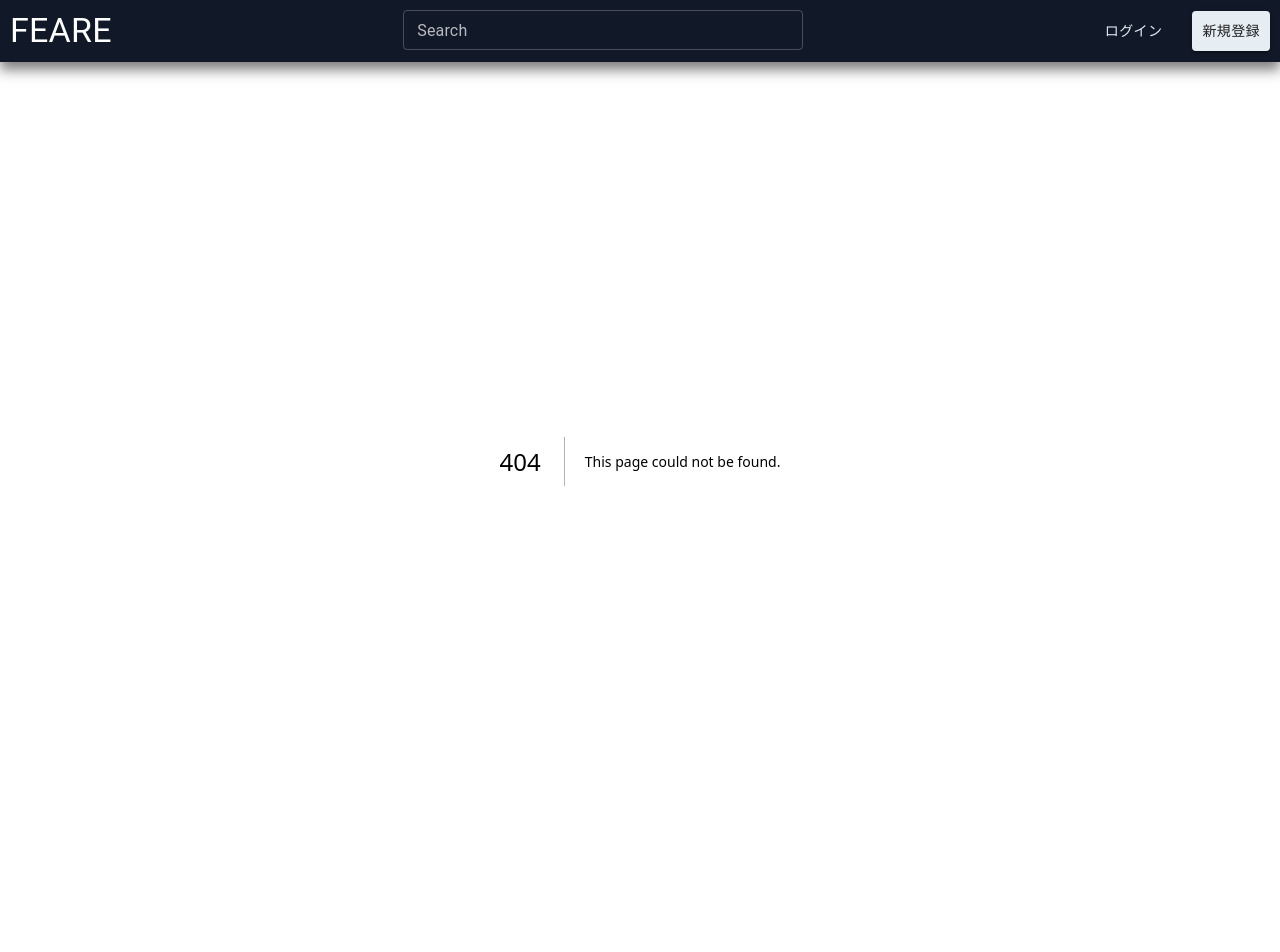
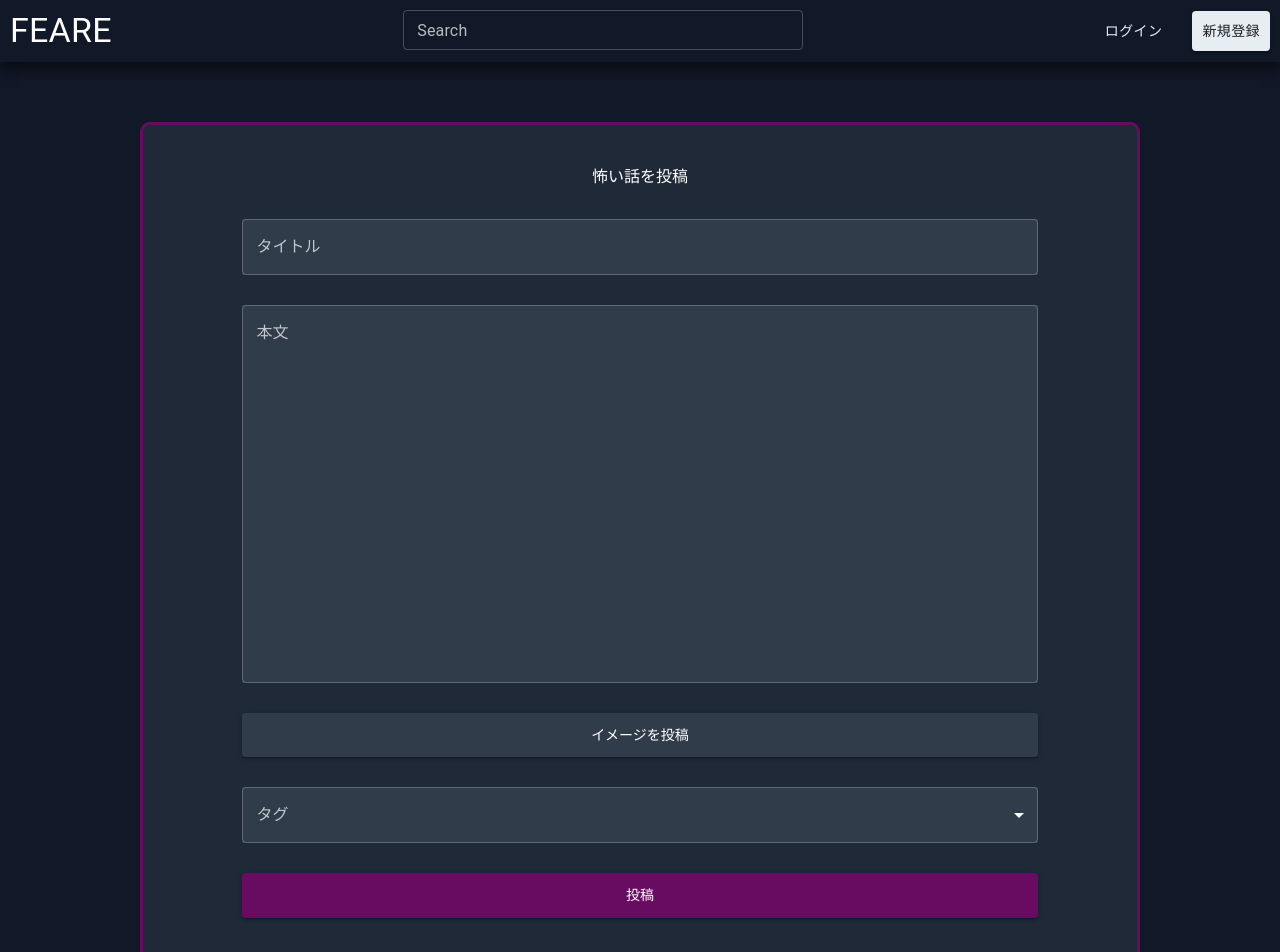
Before and after one commit to dango-the-world/project-feare, a Next.js app: page /create_post in a window 1280 px wide. Before the commit this address had no page. Shown: the top 952 px of the page. Before the commit the page ends 862 px from the top, so only its background shows below. Built offline with nearby package versions, Linux system fonts and the light colour scheme; what @mui/material-nextjs would draw is missing.

Commit message:
add: 投稿画面レイアウト作成

```diff
--- /dev/null
+++ b/src/app/_components/create_post/CreatePostContent.tsx
@@ -0,0 +1,11 @@
+import { Box } from "@mui/material";
+import React from "react";
+import { PostForm } from "./PostForm";
+
+export const CreatePostContent = () => {
+  return (
+    <Box width={"1000px"} margin={"20px auto"}>
+      <PostForm />
+    </Box>
+  );
+};
--- /dev/null
+++ b/src/app/_components/create_post/PostForm.tsx
@@ -0,0 +1,122 @@
+import {
+  Box,
+  Button,
+  FormControl,
+  InputLabel,
+  MenuItem,
+  Select,
+  TextField,
+  Typography,
+} from "@mui/material";
+import React from "react";
+
+export const PostForm = () => {
+  return (
+    <Box
+      bgcolor={"#1F2937"}
+      border={"3px solid #680c62"}
+      display={"flex"}
+      flexDirection={"column"}
+      alignItems={"center"}
+      gap={"30px"}
+      py={"40px"}
+      my={"60px"}
+      borderRadius={"10px"}
+    >
+      <Typography>怖い話を投稿</Typography>
+
+      <Box
+        sx={{
+          width: "80%",
+        }}
+      >
+        <TextField
+          label="タイトル"
+          sx={{
+            width: "100%",
+            bgcolor: "#313c4b",
+          }}
+        />
+      </Box>
+
+      <Box
+        sx={{
+          width: "80%",
+        }}
+      >
+        <TextField
+          label="本文"
+          multiline
+          minRows={15}
+          sx={{
+            width: "100%",
+            bgcolor: "#313c4b",
+          }}
+        />
+      </Box>
+
+      <Box width={"80%"}>
+        <input
+          accept="image/*"
+          id="image-upload"
+          type="file"
+          style={{ display: "none" }} // inputを隠す
+        />
+        <label htmlFor="image-upload">
+          <Button
+            variant="contained"
+            component="span"
+            sx={{
+              textAlign: "left",
+              width: "100%",
+              padding: "10px",
+              color: "#ffffff",
+              bgcolor: "#313c4b",
+            }}
+          >
+            イメージを投稿
+          </Button>
+        </label>
+      </Box>
+
+      <Box
+        sx={{
+          width: "80%",
+        }}
+      >
+        <FormControl
+          sx={{
+            width: "100%",
+            bgcolor: "#313c4b",
+          }}
+        >
+          <InputLabel id="demo-simple-select-label">タグ</InputLabel>
+          <Select
+            labelId="demo-simple-select-label"
+            id="demo-simple-select"
+            label="タグ"
+          >
+            <MenuItem value={10}>創作</MenuItem>
+            <MenuItem value={20}>日常</MenuItem>
+            <MenuItem value={30}>悪夢</MenuItem>
+            <MenuItem value={40}>悪夢</MenuItem>
+          </Select>
+        </FormControl>
+      </Box>
+
+      <Box width={"100%"} display={"flex"} justifyContent={"center"}>
+        <Button
+          variant="contained"
+          sx={{
+            width: "80%",
+            padding: "10px",
+            color: "#FFFFFF",
+            bgcolor: "#680c62",
+          }}
+        >
+          投稿
+        </Button>
+      </Box>
+    </Box>
+  );
+};
--- a/src/app/_components/top/TopContents.tsx
+++ b/src/app/_components/top/TopContents.tsx
@@ -2,6 +2,7 @@ import { Box } from "@mui/material";
 import React from "react";
 import { RankingArea } from "./RankingArea";
 import { RecommendArea } from "./RecommendArea";
+import PostButton from "./PostButton";
 
 export const TopContents = () => {
   return (
@@ -9,6 +10,7 @@ export const TopContents = () => {
       <Box width={"1000px"} margin={"20px auto"}>
         <RankingArea />
         <RecommendArea />
+        <PostButton />
       </Box>
     </>
   );
--- a/src/app/_theme/darkTheme.ts
+++ b/src/app/_theme/darkTheme.ts
@@ -6,7 +6,7 @@ const darkTheme = createTheme({
   palette: {
     mode: "dark",
     primary: {
-      main: "#000000",
+      main: "#E6EDF3",
     },
     secondary: {
       main: "#111827",
--- /dev/null
+++ b/src/app/create_post/page.tsx
@@ -0,0 +1,13 @@
+import { Box } from "@mui/material";
+import React from "react";
+import { CreatePostContent } from "../_components/create_post/CreatePostContent";
+
+const page = () => {
+  return (
+    <Box>
+      <CreatePostContent />
+    </Box>
+  );
+};
+
+export default page;
--- a/src/app/page.tsx
+++ b/src/app/page.tsx
@@ -1,6 +1,5 @@
 import { Box } from "@mui/material";
 import React from "react";
-import FloatingActionButton from "./_components/top/PostButton";
 import { TopContents } from "./_components/top/TopContents";
 
 const page = () => {
@@ -8,7 +7,6 @@ const page = () => {
     <>
       <Box>
         <TopContents />
-        <FloatingActionButton />
       </Box>
     </>
   );
```
Also changed, not shown: src/app/_components/top/PostButton.tsx (+5 -2 lines).
